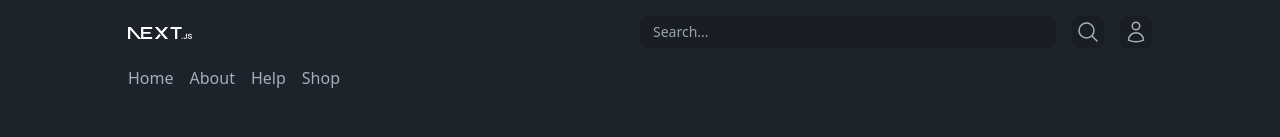
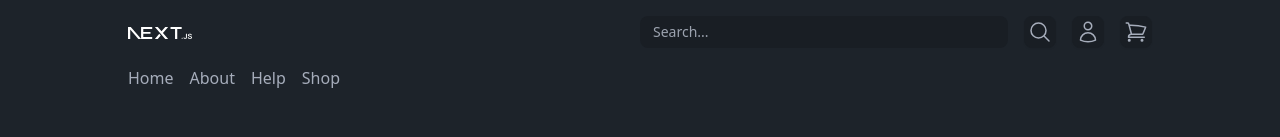
Before and after one commit to joshuaeduque/hopshop, a Next.js app in the folder frontend/: page / in a window 1280 px wide. Shown: the top 137 px of the page. Built offline with nearby package versions, Linux system fonts and the light colour scheme.

Commit message:
Add cart button to header

```diff
--- a/frontend/src/components/Header/header.tsx
+++ b/frontend/src/components/Header/header.tsx
@@ -3,7 +3,7 @@ export default function Header() {
         <div className="px-[10%] py-4">
             <div className="flex flex-col gap-4">
                 <div className="grid grid-rows-2 items-center lg:grid-rows-none lg:grid-cols-2">
-                    <img className="w-16 invert" src="next.svg" />
+                    <img className="w-16 invert" src="next.svg" alt="Website logo" />
                     <div className="flex flex-row gap-4">
                         <input className="input input-sm bg-base-200 flex-grow" type="text" placeholder="Search..." />
                         <button className="btn btn-sm btn-square">
@@ -11,7 +11,6 @@ export default function Header() {
                                 <path strokeLinecap="round" strokeLinejoin="round" d="m21 21-5.197-5.197m0 0A7.5 7.5 0 1 0 5.196 5.196a7.5 7.5 0 0 0 10.607 10.607Z" />
                             </svg>
                         </button>
-
                         <div className="dropdown dropdown-end">
                             <div tabIndex={0} role="button" className="btn btn-sm btn-square">
                                 <svg xmlns="http://www.w3.org/2000/svg" fill="none" viewBox="0 0 24 24" strokeWidth={1.5} stroke="currentColor" className="size-6">
@@ -21,6 +20,16 @@ export default function Header() {
                             <ul tabIndex={0} className="dropdown-content menu bg-base-200 rounded-box z-1 w-52 p-2 shadown-sm">
                                 <li><a href="">Log In</a></li>
                                 <li><a href="">Sign Out</a></li>
+                            </ul>
+                        </div>
+                        <div className="dropdown dropdown-end">
+                            <div tabIndex={0} role="button" className="btn btn-sm btn-square">
+                                <svg xmlns="http://www.w3.org/2000/svg" fill="none" viewBox="0 0 24 24" strokeWidth={1.5} stroke="currentColor" className="size-6">
+                                    <path strokeLinecap="round" strokeLinejoin="round" d="M2.25 3h1.386c.51 0 .955.343 1.087.835l.383 1.437M7.5 14.25a3 3 0 0 0-3 3h15.75m-12.75-3h11.218c1.121-2.3 2.1-4.684 2.924-7.138a60.114 60.114 0 0 0-16.536-1.84M7.5 14.25 5.106 5.272M6 20.25a.75.75 0 1 1-1.5 0 .75.75 0 0 1 1.5 0Zm12.75 0a.75.75 0 1 1-1.5 0 .75.75 0 0 1 1.5 0Z" />
+                                </svg>
+                            </div>
+                            <ul tabIndex={0} className="dropdown-content menu bg-base-200 rounded-box z-1 w-52 p-2 shadown-sm">
+                                <li><a href="">TODO cart</a></li>
                             </ul>
                         </div>
                     </div>
```
